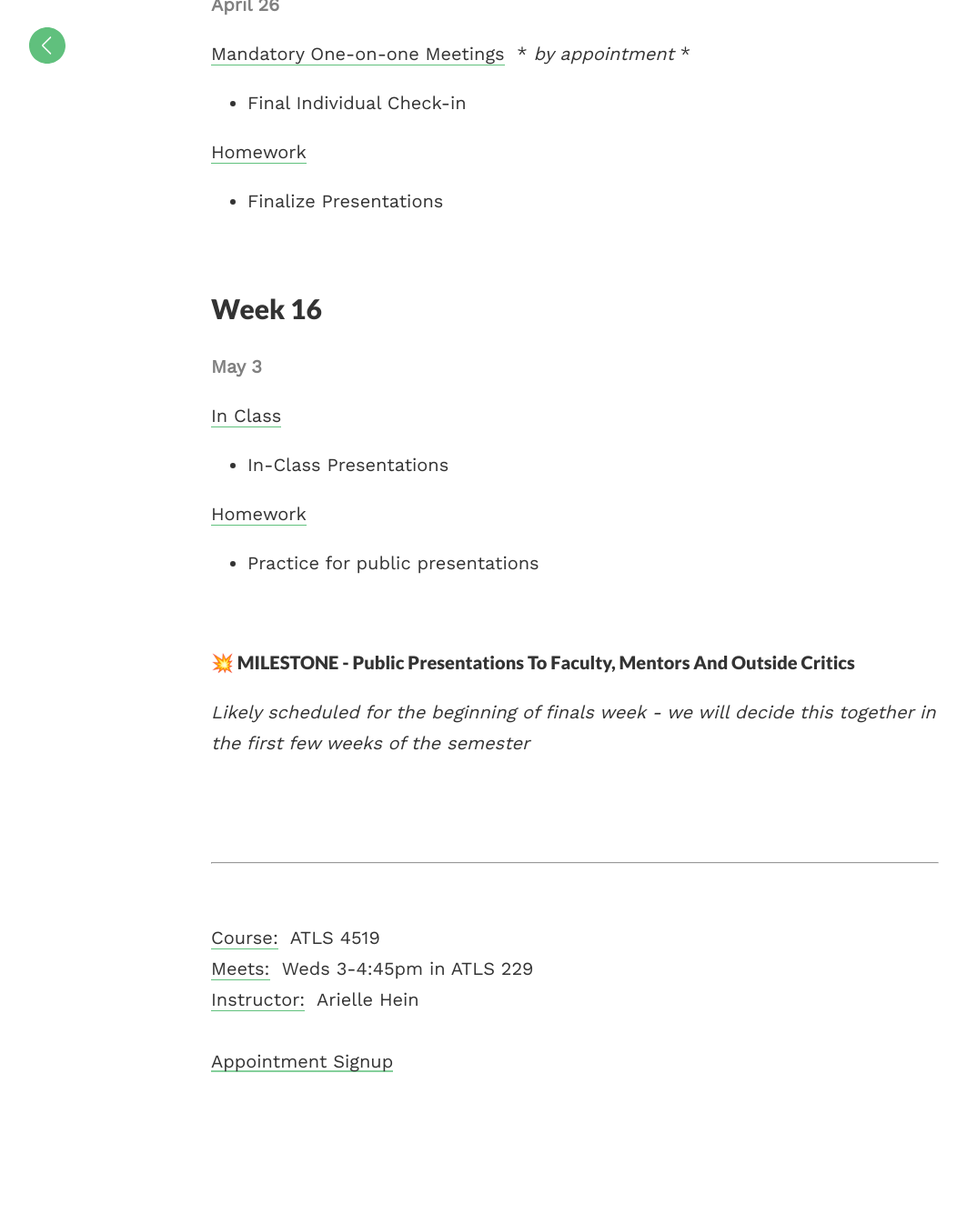
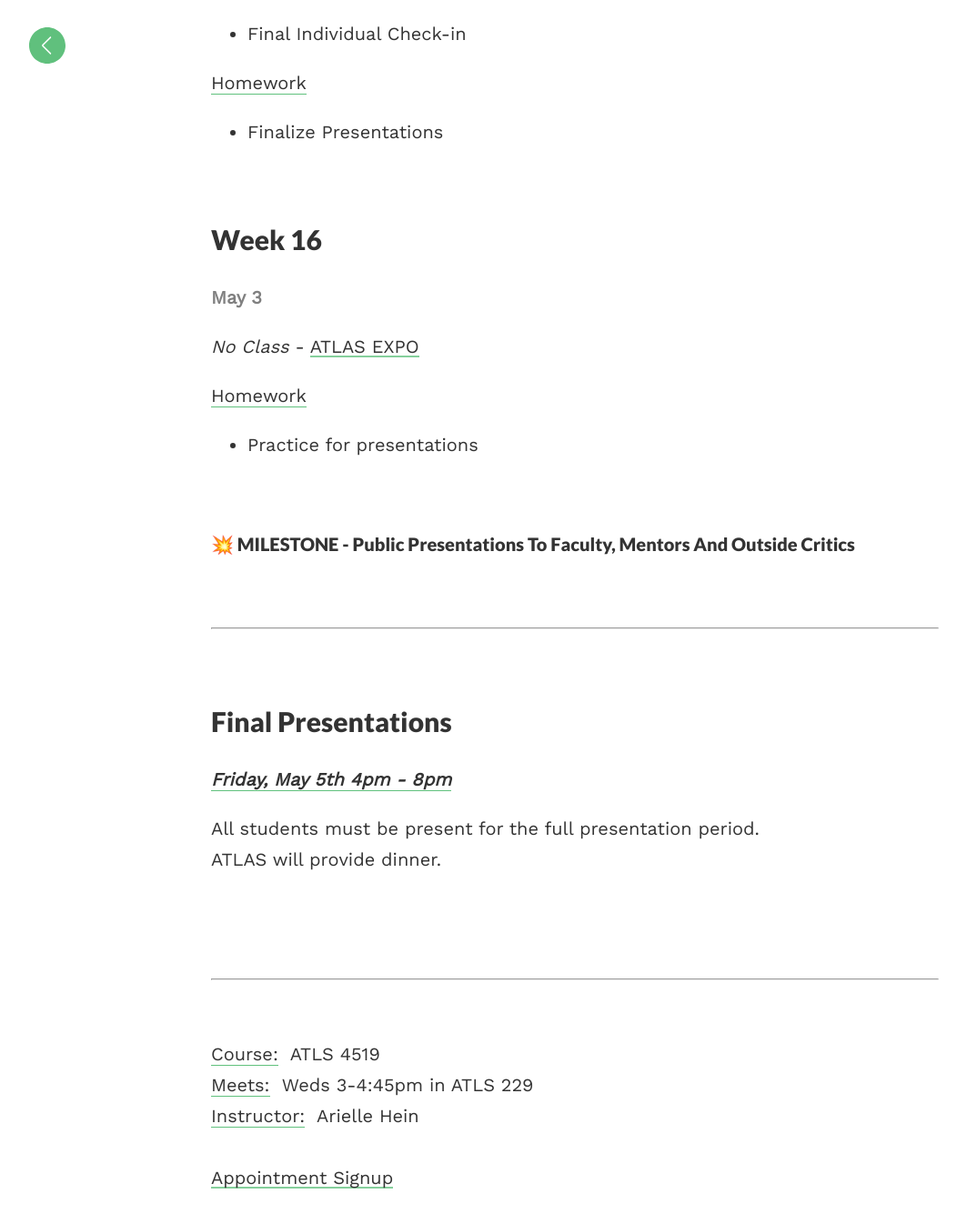
Before and after one commit to coloringchaos/capstone-s17, a Jekyll site: the page built from _posts/2017-01-16-schedule.md, in a window 1280 px wide and 1400 px high, scrolled down 7644 px. Shown: the top 1346 px of the window at 91% size, without its empty margins (8-1071 px from the left). Built offline with Jekyll 4.4.1, drawn with Linux system fonts in a browser that asks for light colours; before the commit the page ends 8916 px from its top, so only the background shows below that; some of the changed text lies outside the part shown.

Commit message:
update to schedule

```diff
--- a/_posts/2017-01-16-schedule.md
+++ b/_posts/2017-01-16-schedule.md
@@ -240,7 +240,7 @@ You must have an approved Capstone project to continue the semester.*
 
 <span class="date">April 11</span>
 
-<span class="underlined">Mandatory One-on-one Meetings</span>&nbsp; * *by appointment* *
+<span class="underlined">One-on-one Meetings</span>&nbsp; * *[by appointment](https://calendar.google.com/calendar/selfsched?sstoken=UUdLc0ZFRlNQWkYyfGRlZmF1bHR8M2ExNGRiNzQ3ZTk1NWE3NDQzMmFjZTZjNWQxYzRlMTA)* *
 
 <span class="underlined">Homework</span>
 
@@ -254,6 +254,7 @@ You must have an approved Capstone project to continue the semester.*
 
 <span class="underlined">In Class</span>
 
++ Presentation Guidelines
 + Presentation Workshopping
 
 <span class="underlined">Homework</span>
@@ -263,9 +264,9 @@ You must have an approved Capstone project to continue the semester.*
 
 <br>
 
-#### 💥 MILESTONE -  Project & Documentation approval by Capstone Advisors
+<!-- #### 💥 MILESTONE -  Project & Documentation approval by Capstone Advisors
 
-<br>
+<br> -->
 
 ## Week 15
 
@@ -285,19 +286,30 @@ You must have an approved Capstone project to continue the semester.*
 
 <span class="date">May 3</span>
 
-<span class="underlined">In Class</span>
+*No Class* - [ATLAS EXPO](http://atlas.colorado.edu/events/atlas-expo-spring-2017/)
 
-+ In-Class Presentations
+<!-- + In-Class Presentations -->
 
 <span class="underlined">Homework</span>
 
-+ Practice for public presentations
++ Practice for presentations
 
 <br>
 
 #### 💥 MILESTONE -  Public Presentations to faculty, mentors and outside critics
 
-*Likely scheduled for the beginning of finals week - we will decide this together in the first few weeks of the semester*
+<br>
+
+<hr>
+
+<br>
+
+## Final Presentations
+
+<!-- <br> -->
+<span class="underlined">***Friday, May 5th 4pm - 8pm***</span>
+
+All students must be present for the full presentation period. <br>ATLAS will provide dinner.
 
 
 <br>
```
